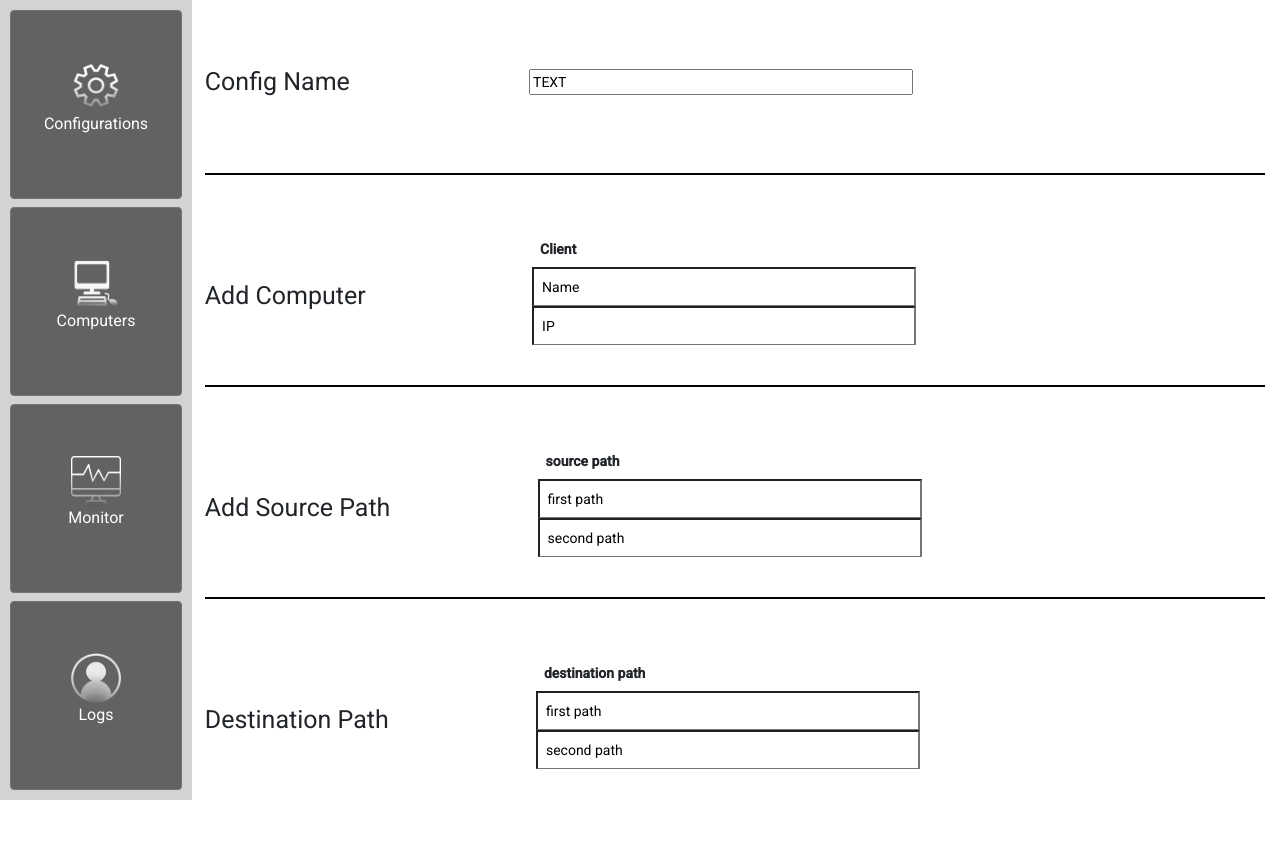
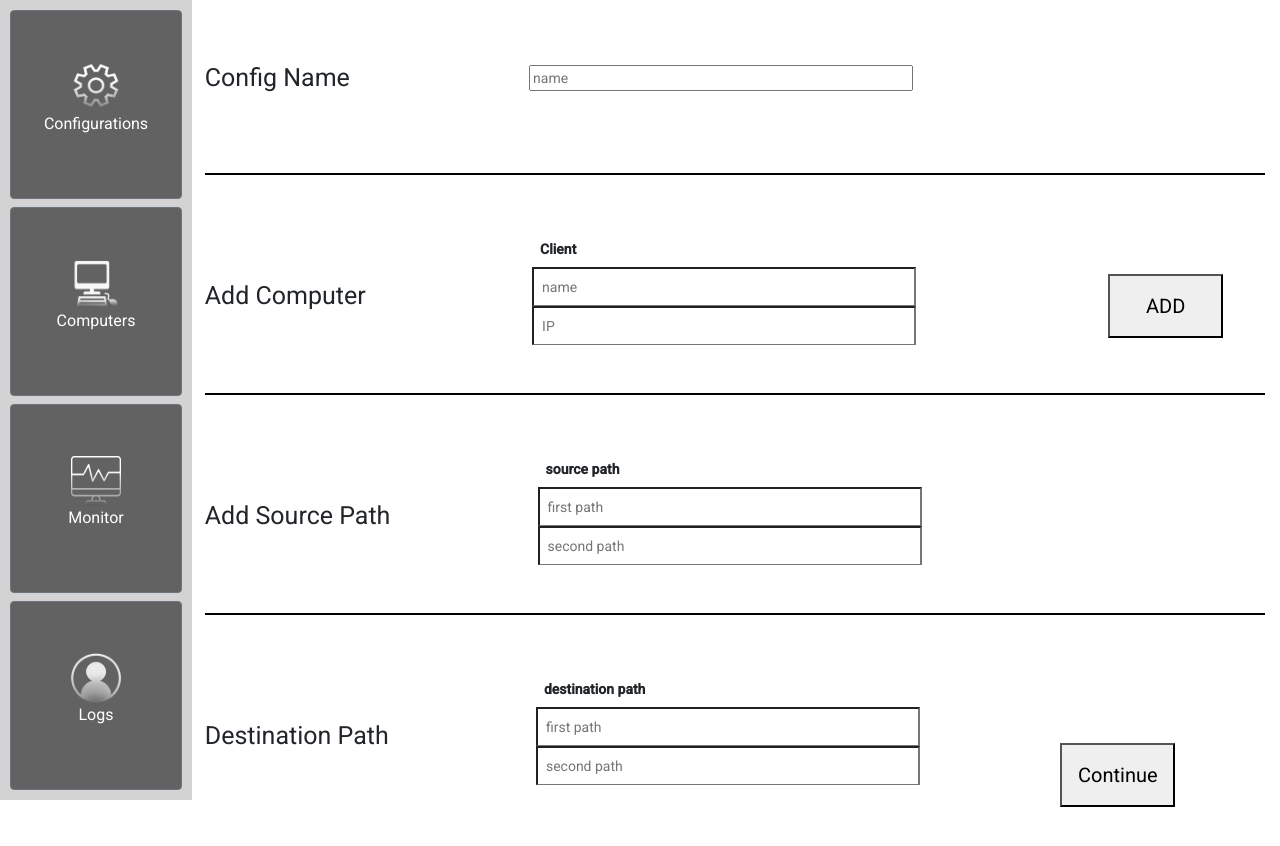
Before and after one commit to Martinius1/Pablle, an Angular app: page /configurations/configedit in a window 1280 px wide. Shown: the top 846 px of the page. Before the commit the page ends 809 px from the top, so only its background shows below. Built offline with nearby package versions, Linux system fonts and the light colour scheme.

Commit message:
dokončení stránky config-edit

```diff
--- a/src/app/pages/dashboard/config-edit/config-edit.component.html
+++ b/src/app/pages/dashboard/config-edit/config-edit.component.html
@@ -3,7 +3,7 @@
 <div class="whole-page">
   <div class="config-name">
     <label for="textbox" class="Config-name-label">Config Name</label>
-    <input type="text" id="textbox" name="textbox" value="TEXT" style="width: 30vw">
+    <input type="text" id="textbox" name="textbox" placeholder="name" style="width: 30vw">
   </div>
   <div class="druhy-div">
     <div class="jedna">
@@ -18,13 +18,16 @@
         </thead>
         <tbody class="border-delete">
         <tr >
-          <input type="text" id="clientname" name="clientname" value="Name" style="width: 30vw;">
+          <input type="text" id="clientname" name="clientname" placeholder="name" style="width: 30vw;">
         </tr>
         <tr>
-          <input type="text" id="clientIP" name="clientIP" value="IP" style="width: 30vw;">
+          <input type="text" id="clientIP" name="clientIP" placeholder="IP" style="width: 30vw;">
         </tr>
         </tbody>
       </table>
+    </div>
+    <div style="padding-left: 15vw;padding-top: 2.5vh; ">
+      <button style="height: 8vh; width: 9vw; font-size: 1.25rem"> ADD </button>
     </div>
    </div>
   <div class="treti-div">
@@ -41,10 +44,10 @@
           </thead>
           <tbody class="border-delete">
           <tr >
-            <input type="text" id="first" name="Path" value="first path" style="width: 30vw;">
+            <input type="text" id="first" name="Path" placeholder="first path" style="width: 30vw;">
           </tr>
           <tr>
-            <input type="text" id="second" name="clientIP" value="second path" style="width: 30vw;">
+            <input type="text" id="second" name="clientIP" placeholder="second path" style="width: 30vw;">
           </tr>
           </tbody>
         </table>
@@ -65,19 +68,18 @@
           </thead>
           <tbody class="border-delete">
           <tr >
-            <input type="text" id="des-path-first" name="Path" value="first path" style="width: 30vw;">
+            <input type="text" id="des-path-first" name="Path" placeholder="first path" style="width: 30vw;">
           </tr>
           <tr>
-            <input type="text" id="des-path-second" name="clientIP" value="second path" style="width: 30vw;">
+            <input type="text" id="des-path-second" name="clientIP" placeholder="second path" style="width: 30vw;">
           </tr>
           </tbody>
         </table>
       </div>
     </div>
   </div>
+</div>
 
-
-
-
-
+<div class="button-continue">
+  <button>Continue</button>
 </div>
--- a/src/app/pages/dashboard/config-edit/config-edit.component.scss
+++ b/src/app/pages/dashboard/config-edit/config-edit.component.scss
@@ -2,7 +2,7 @@
   height: 94.5%;
   width: 100%;
   .config-name{
-    padding-bottom: 3vh;
+    padding-bottom: 4vh;
     height: 20vh;
     display: flex;
     align-items: center;
@@ -14,7 +14,7 @@
     }
   }
   .druhy-div{
-    padding-bottom: 3vh;
+    padding-bottom: 4vh;
     border-bottom: solid black 2px;
     margin-top: 7vh;
     display: flex;
@@ -29,23 +29,21 @@
       float:right;
     }
   }
-
-
-
-
 }
-
-
-
-
-
-
-
-
+.button-continue{
+  display:flex;
+  justify-content: right;
+  padding-right: 7vw;
+  padding-bottom: 8vh;
+  button{
+    height: 8vh;
+    width: 9vw;
+    font-size: 1.25rem;
+  }
+}
 .treti-pad{
   padding-right: 11.5vw !important;
 }
-
 .border-delete{
   border: none !important;
 }
```
